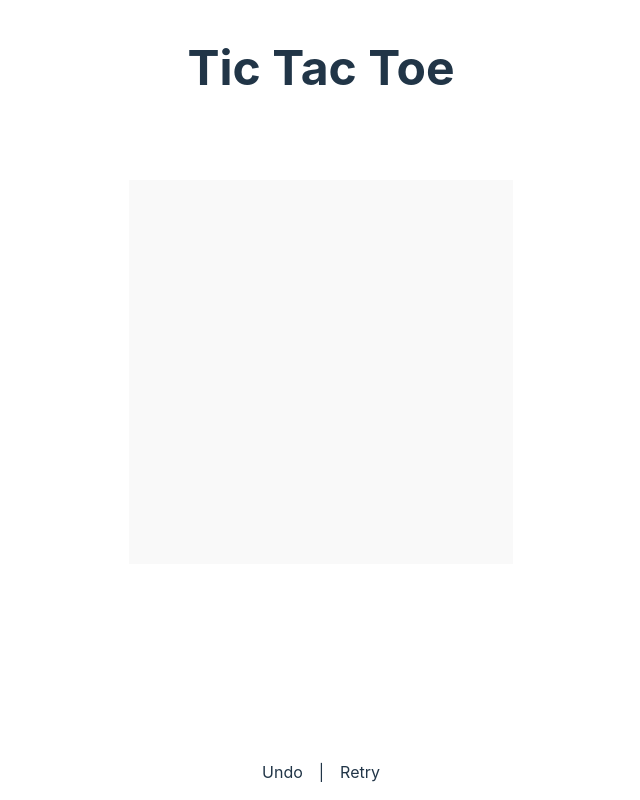
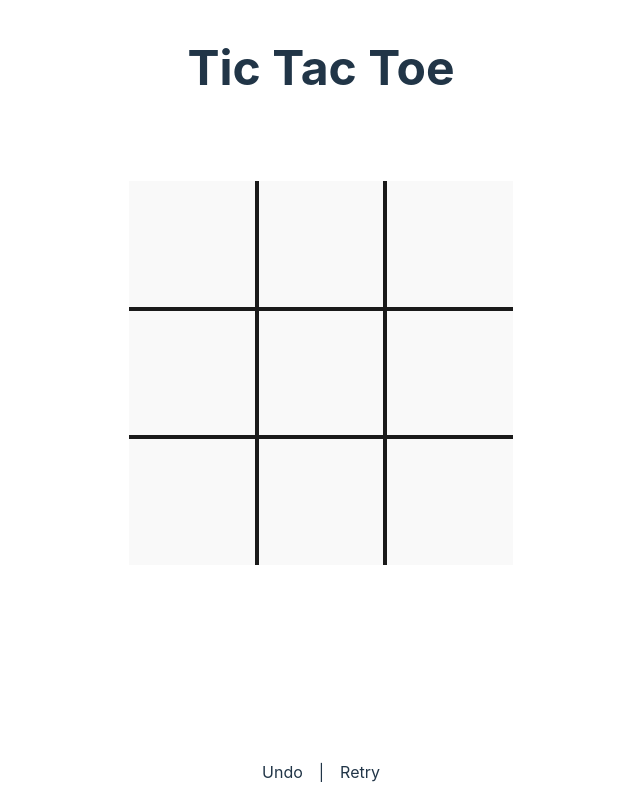
Before and after one commit to GianlucaZoni/accuratris, a React (Vite) app: page / in a window 1280 px wide. Shown: the whole page, without its empty margins (319-959 px from the left). Built offline with nearby package versions, Linux system fonts and the light colour scheme.

Commit message:
Refactor - Custom Hook and CSS polish

```diff
--- a/src/components/Board.module.css
+++ b/src/components/Board.module.css
@@ -2,6 +2,8 @@
   display: grid;
   grid-template-columns: 8rem 8rem 8rem;
   grid-template-rows: 8rem 8rem 8rem;
+  border: 2px solid transparent;
+
 }
 
 .winnerStatus {
@@ -53,3 +55,19 @@
   color: #646cff;
   cursor: pointer;
 }
+
+.board>div:nth-child(3n) {
+  border-right: none;
+}
+
+.board>div:nth-child(3n+1) {
+  border-left: none;
+}
+
+.board>div:nth-child(-n+3) {
+  border-top: none;
+}
+
+.board>div:nth-child(n+7) {
+  border-bottom: none;
+}
--- a/src/components/Board.tsx
+++ b/src/components/Board.tsx
@@ -1,4 +1,4 @@
-import { useState, useEffect } from "react"
+import { useEffect } from "react"
 import { range } from "lodash"
 
 import styles from "./Board.module.css"
@@ -6,18 +6,21 @@ import { Cell } from "./Cell"
 import { calculateWinner } from "../lib/calculateWinner"
 import { Player } from "../lib/types"
 import { setFaviconWithChar } from "../lib/setFaviconWithChar"
-import { PlayerMove } from "../lib/types"
-import { storePlayerMoves, loadPlayerMoves } from "../lib/localStorage"
+//import { PlayerMove } from "../lib/types"
+//import { storePlayerMoves, loadPlayerMoves } from "../lib/localStorage"
+import { useLocalStorage } from "../hooks/useLocalStorage"
 
 export function Board() {
   //const [playerMoves, setPlayerMoves] = useState<PlayerMove[]>([])
-  const [playerMoves, setPlayerMoves] = useState<PlayerMove[]>(() => {
+  /* const [playerMoves, setPlayerMoves] = useState<PlayerMove[]>(() => {
     return loadPlayerMoves("playerMoves") || []
   })
 
   useEffect(() => {
     storePlayerMoves("playerMoves", playerMoves)
-  }, [playerMoves])
+  }, [playerMoves]) */
+
+  const [playerMoves, setPlayerMoves] = useLocalStorage("playerMoves", [])
 
   const updatedBoardCells = playerMoves.reduce<(null | Player)[]>(
     (acc, move) => {
--- a/src/components/Cell.module.css
+++ b/src/components/Cell.module.css
@@ -1,5 +1,5 @@
 .cell {
-    border: 2px solid transparent;
+    border: 2px solid #f9f9f9;
     font-size: 4rem;
     font-weight: 500;
     background-color: #1a1a1a;
@@ -25,12 +25,6 @@
 @media (prefers-color-scheme: light) {
     .cell {
         background-color: #f9f9f9;
-    }
-    .right-border {
-        border-right: 2px solid #1a1a1a;
-    }
-
-    .bottom-border {
-        border-bottom: 2px solid #1a1a1a;
+        border: 2px solid #1a1a1a;
     }
 }
--- /dev/null
+++ b/src/hooks/useLocalStorage.ts
@@ -0,0 +1,16 @@
+import { useState, useEffect } from "react"
+
+import { storePlayerMoves, loadPlayerMoves } from "../lib/localStorage"
+import { PlayerMove } from "../lib/types"
+
+export function useLocalStorage(key: string, initialValue: PlayerMove[]) {
+    const [playerMoves, setPlayerMoves] = useState<PlayerMove[]>(() => {
+        return loadPlayerMoves("playerMoves") || initialValue
+    })
+
+    useEffect(() => {
+        storePlayerMoves(key, playerMoves)
+    }, [playerMoves])
+
+    return [playerMoves, setPlayerMoves] as const
+}
```
